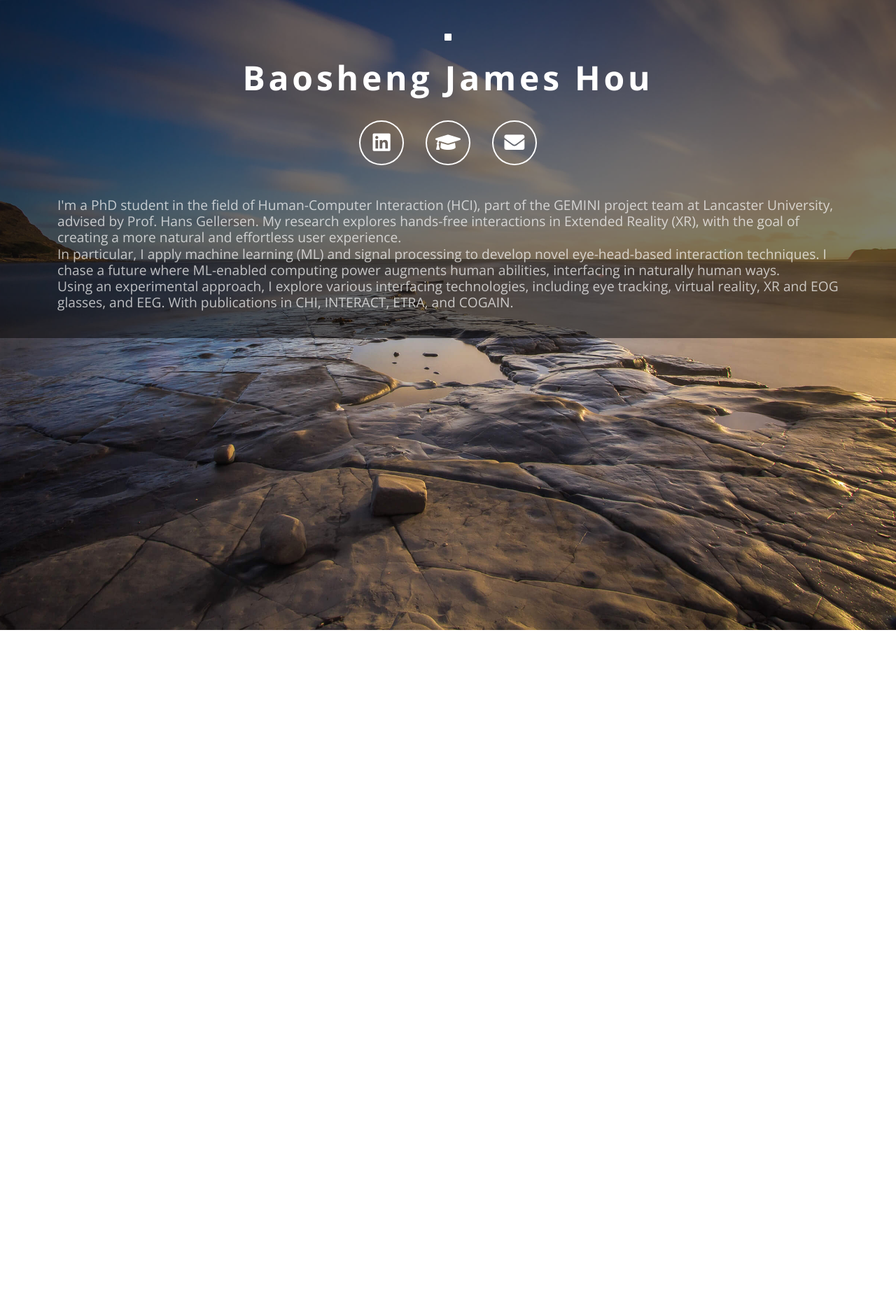
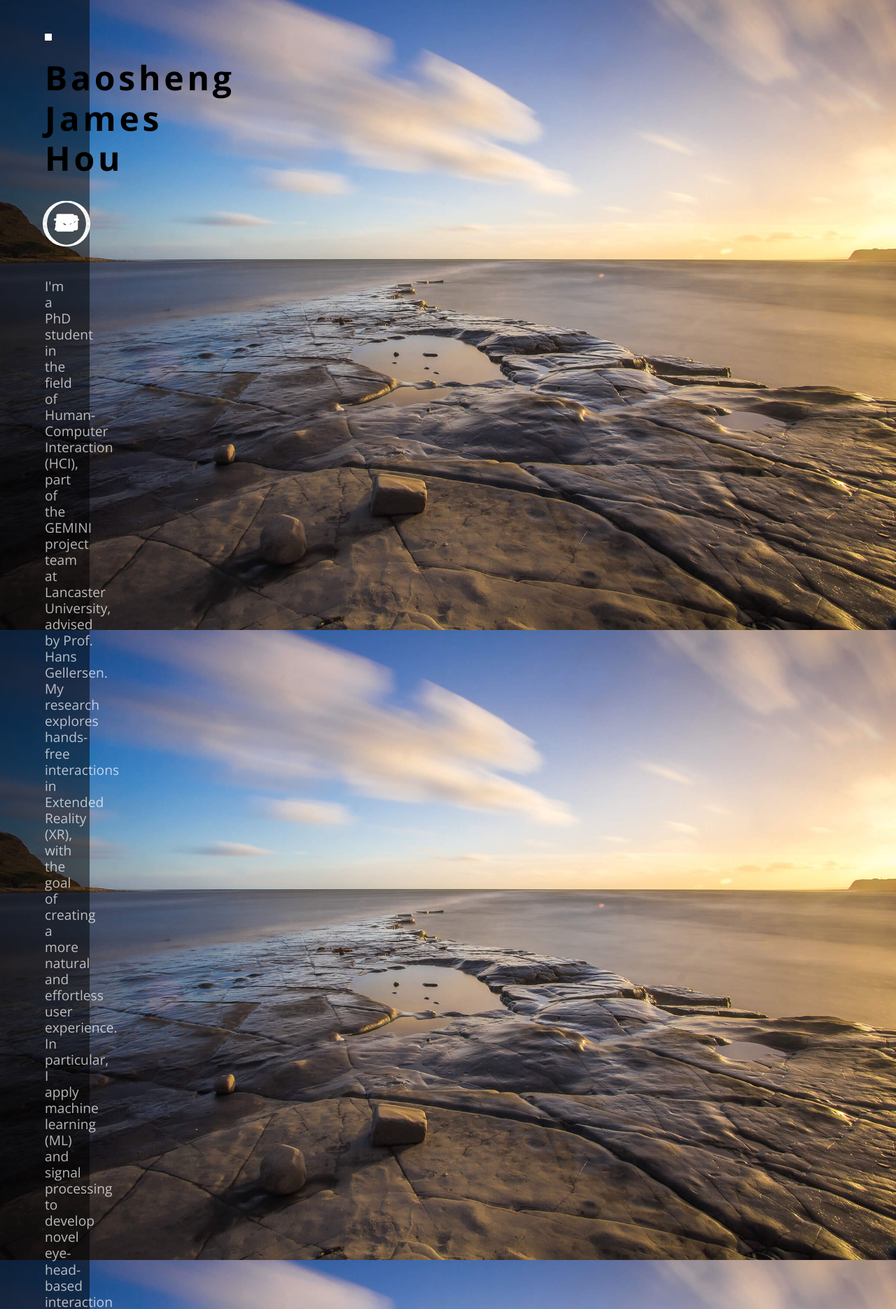
Before and after one commit to baoshengjameshou/baoshengjameshou.github.io, a Jekyll site: the page built from docs/index.html, in a window 1280 px wide. Shown: the top 1870 px of the page at 70% size. Built offline with Jekyll 4.4.1, drawn with Linux system fonts in a browser that asks for light colours; before the commit the page ends 900 px from its top, so only the background shows below that; grey boxes are pictures that could not be loaded.

Commit message:
Update theme.scss

```diff
--- a/docs/css/theme.scss
+++ b/docs/css/theme.scss
@@ -25,12 +25,13 @@ body {
 
 div.glass-pane {
     background-color: rgba(0, 0, 0, 0.5);
-    width: 100%;
+    width: 10%;
     min-height: 42vh;  /* always cover at least the sky */
 }
 
 div.fuse-core-content {
-    color: white;
+    color: black;
+    width: 10%;
 }
 
 
```
